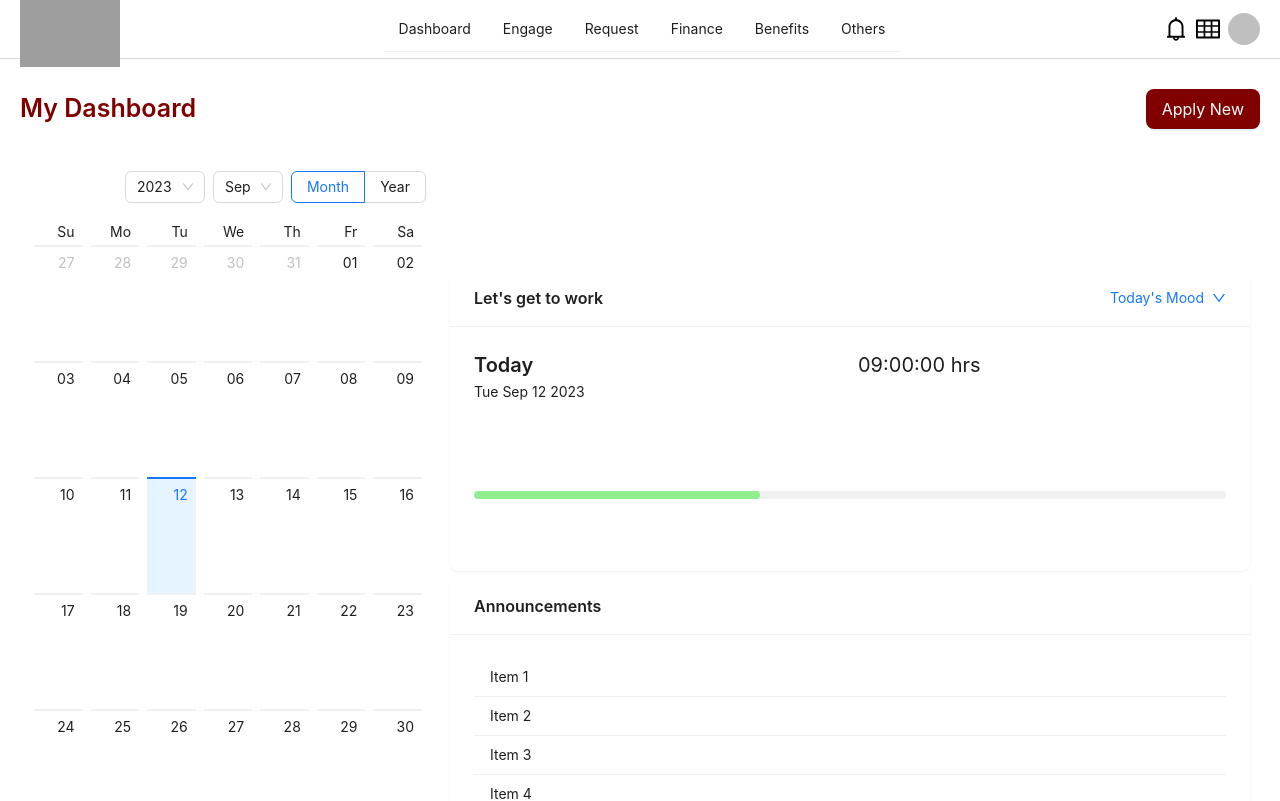
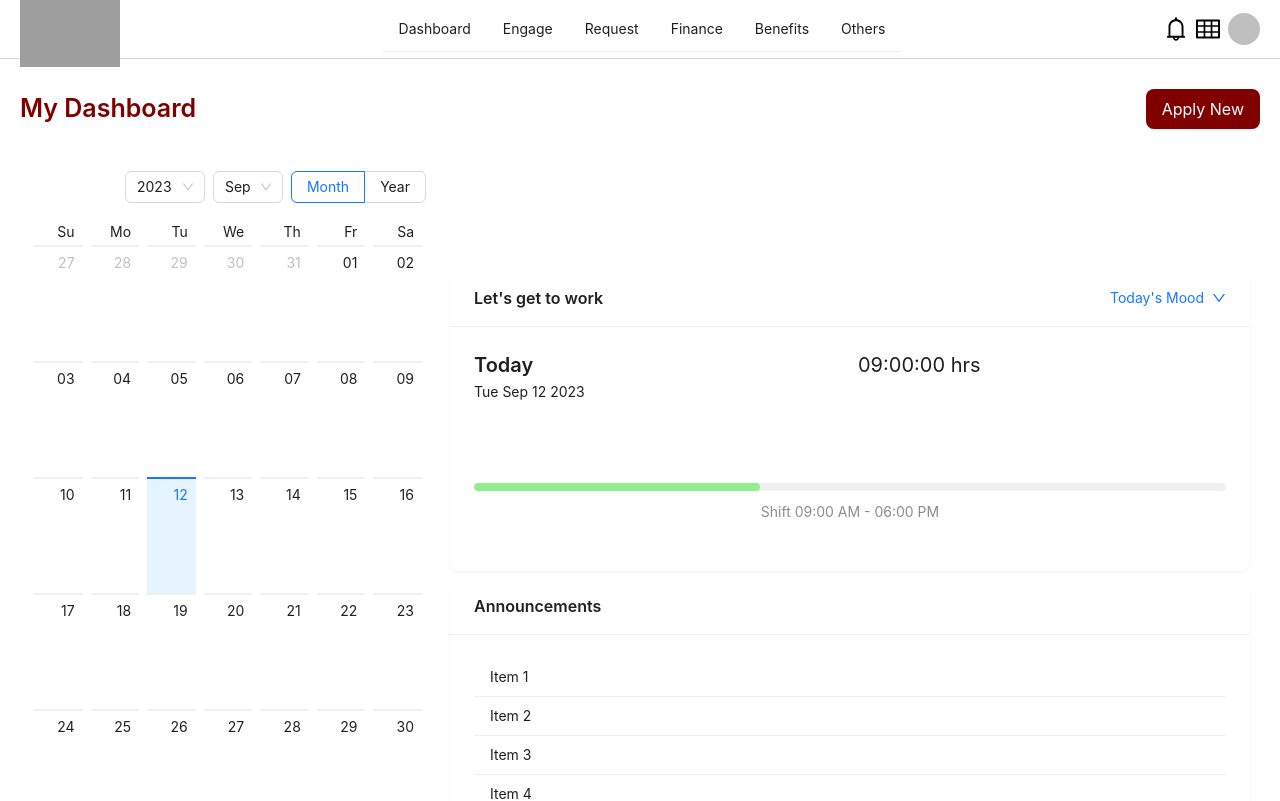
Before and after one commit to dani24sahu/dashboard-antd-reactjs, a React (Create React App) app: page / in a window 1280 px wide. Shown: the top 801 px of the page. Built offline with nearby package versions, Linux system fonts and the light colour scheme; grey boxes are pictures that could not be loaded.

Commit message:
fixed some styles

```diff
--- a/src/components/views/moodCard/MoodCard.jsx
+++ b/src/components/views/moodCard/MoodCard.jsx
@@ -154,7 +154,7 @@ const MoodCard = ({ items }) => {
           percent={progress}
           strokeColor="lightgreen"
           showInfo={false}
-          style={{ marginTop: "80px " }}
+          style={{ marginTop: "80px ", display: "flex", alignItems: "center" }}
         />
 
         <Typography.Text
@@ -163,7 +163,7 @@ const MoodCard = ({ items }) => {
             display: "flex",
             alignItems: "center",
             justifyContent: "center",
-            marginTop: "100px",
+            marginTop: "10px",
           }}
         >
           Shift 09:00 AM - 06:00 PM
```
